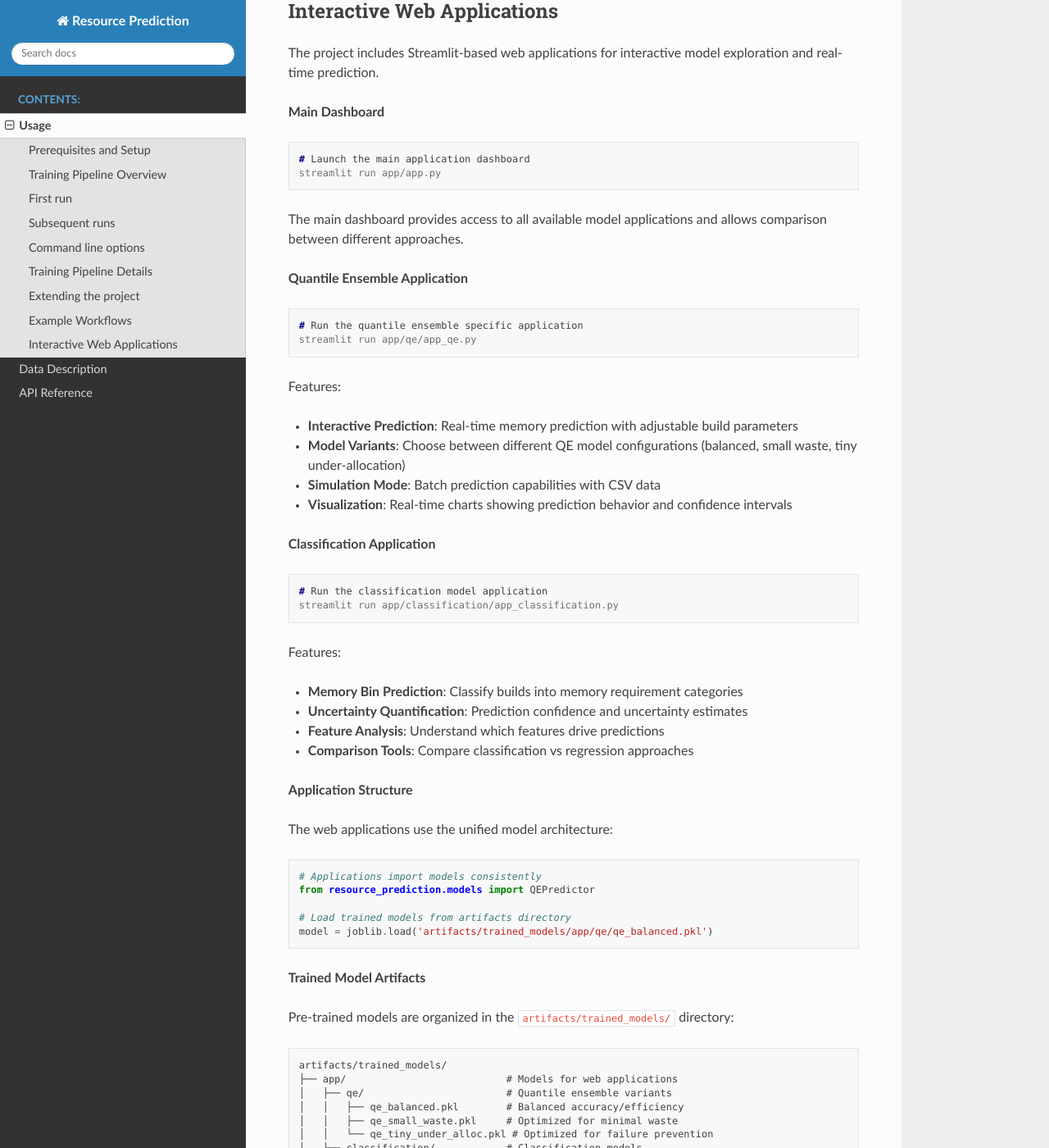
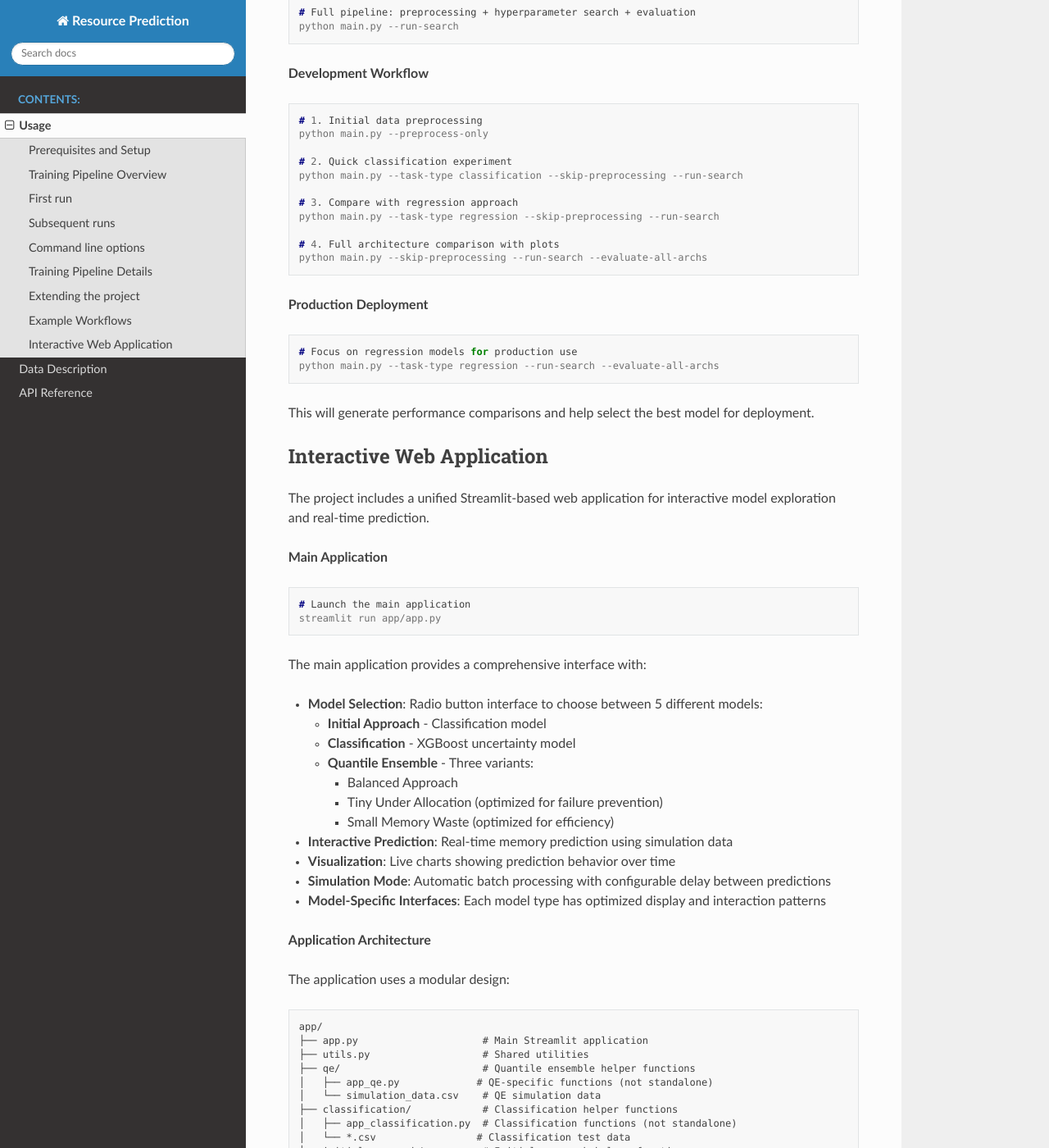
Before and after one commit to Zmart64/SAPResourceOptimizer, a Sphinx documentation site: the page built from docs/usage.rst, in a window 1280 px wide and 1400 px high, scrolled down 6232 px. Shown: the whole window at 82% size. Built offline with Sphinx 7.4.7 and the Read the Docs theme 3.1.0, drawn with Linux system fonts in a browser that asks for light colours; some of the changed text lies outside the part shown.

Commit message:
Fix documentation: correct Streamlit app structure and improve model registration process
Co-authored-by: edblu1 <82657768+edblu1@users.noreply.github.com>

```diff
--- a/docs/usage.rst
+++ b/docs/usage.rst
@@ -228,10 +228,41 @@ The unified architecture makes extending the system straightforward:
            # Your implementation
            pass
 
-2. **Register in model registry** (``resource_prediction/models/__init__.py``)
-3. **Add hyperparameter search space** to ``Config.get_search_space()``
-4. **Register in ``Config.MODEL_FAMILIES``** dictionary
-5. **Update command-line options** if needed
+2. **Register in model registry** (``resource_prediction/models/__init__.py``):
+
+.. code-block:: python
+
+   from .my_model import MyPredictor
+
+   __all__ = [
+       "BasePredictor",
+       "QEPredictor",
+       "QuantileEnsemblePredictor",
+       "MyPredictor"  # Add your new model
+   ]
+
+3. **Add to ``Config.MODEL_FAMILIES``** in ``resource_prediction/config.py``:
+
+.. code-block:: python
+
+   MODEL_FAMILIES = {
+       # Existing models...
+       "my_model_regression": {"type": "regression", "base_model": "my_model"},
+       "my_model_classification": {"type": "classification", "base_model": "my_model"},
+   }
+
+4. **Add hyperparameter search space** to ``Config.get_search_space()`` method:
+
+.. code-block:: python
+
+   if base_model == 'my_model':
+       return {
+           "param1": trial.suggest_float("param1", 0.1, 1.0),
+           "param2": trial.suggest_int("param2", 10, 100),
+           # Add your hyperparameters
+       }
+
+5. **Update command-line options** in ``main.py`` if needed (optional for most cases)
 
 The :class:`~resource_prediction.models.base.BasePredictor` interface ensures all models have consistent ``fit()`` and ``predict()`` methods, making them interchangeable throughout the system.
 
@@ -278,59 +309,75 @@ Example Workflows
 
 This will generate performance comparisons and help select the best model for deployment.
 
-Interactive Web Applications
-----------------------------
+Interactive Web Application
+---------------------------
 
-The project includes Streamlit-based web applications for interactive model exploration and real-time prediction.
+The project includes a unified Streamlit-based web application for interactive model exploration and real-time prediction.
 
-**Main Dashboard**
+**Main Application**
 
 .. code-block:: console
 
-   # Launch the main application dashboard
+   # Launch the main application
    streamlit run app/app.py
 
-The main dashboard provides access to all available model applications and allows comparison between different approaches.
+The main application provides a comprehensive interface with:
 
-**Quantile Ensemble Application**
+- **Model Selection**: Radio button interface to choose between 5 different models:
 
-.. code-block:: console
+  - **Initial Approach** - Classification model
+  - **Classification** - XGBoost uncertainty model
+  - **Quantile Ensemble** - Three variants:
 
-   # Run the quantile ensemble specific application
-   streamlit run app/qe/app_qe.py
+    - Balanced Approach
+    - Tiny Under Allocation (optimized for failure prevention)
+    - Small Memory Waste (optimized for efficiency)
 
-Features:
+- **Interactive Prediction**: Real-time memory prediction using simulation data
+- **Visualization**: Live charts showing prediction behavior over time
+- **Simulation Mode**: Automatic batch processing with configurable delay between predictions
+- **Model-Specific Interfaces**: Each model type has optimized display and interaction patterns
 
-- **Interactive Prediction**: Real-time memory prediction with adjustable build parameters
-- **Model Variants**: Choose between different QE model configurations (balanced, small waste, tiny under-allocation)
-- **Simulation Mode**: Batch prediction capabilities with CSV data
-- **Visualization**: Real-time charts showing prediction behavior and confidence intervals
+**Application Architecture**
 
-**Classification Application**
+The application uses a modular design:
 
-.. code-block:: console
+.. code-block:: text
 
-   # Run the classification model application
-   streamlit run app/classification/app_classification.py
+   app/
+   ├── app.py                     # Main Streamlit application
+   ├── utils.py                   # Shared utilities
+   ├── qe/                        # Quantile ensemble helper functions
+   │   ├── app_qe.py             # QE-specific functions (not standalone)
+   │   └── simulation_data.csv    # QE simulation data
+   ├── classification/            # Classification helper functions
+   │   ├── app_classification.py  # Classification functions (not standalone)
+   │   └── *.csv                 # Classification test data
+   └── initial_approach/          # Initial approach helper functions
+       ├── app_regression.py      # Regression functions (not standalone)
+       └── simulation_data.csv    # Regression simulation data
 
-Features:
-
-- **Memory Bin Prediction**: Classify builds into memory requirement categories
-- **Uncertainty Quantification**: Prediction confidence and uncertainty estimates
-- **Feature Analysis**: Understand which features drive predictions
-- **Comparison Tools**: Compare classification vs regression approaches
-
-**Application Structure**
-
-The web applications use the unified model architecture:
+The main ``app.py`` imports functions from the helper modules and dynamically calls the appropriate one based on user selection:
 
 .. code-block:: python
 
-   # Applications import models consistently
-   from resource_prediction.models import QEPredictor
+   # Main app imports helper functions
+   from initial_approach.app_regression import run_regression
+   from classification.app_classification import run_classification
 
-   # Load trained models from artifacts directory
-   model = joblib.load('artifacts/trained_models/app/qe/qe_balanced.pkl')
+   # Calls appropriate function based on model selection
+   if model_choice == "Classification":
+       run_classification(model_path)
+   elif model_choice in quantile_ensemble_models:
+       run_qe(model_path)  # Defined in main app
+
+**Features**
+
+- **Real-time Prediction**: Memory prediction with live updates
+- **Model Comparison**: Easy switching between different approaches
+- **Simulation Visualization**: Charts showing prediction behavior
+- **Configurable Speed**: Adjustable delay between predictions
+- **Model-Specific UI**: Optimized interface for each model type
 
 **Trained Model Artifacts**
 
```
Also changed, not shown: README.md (+41 -18 lines).
